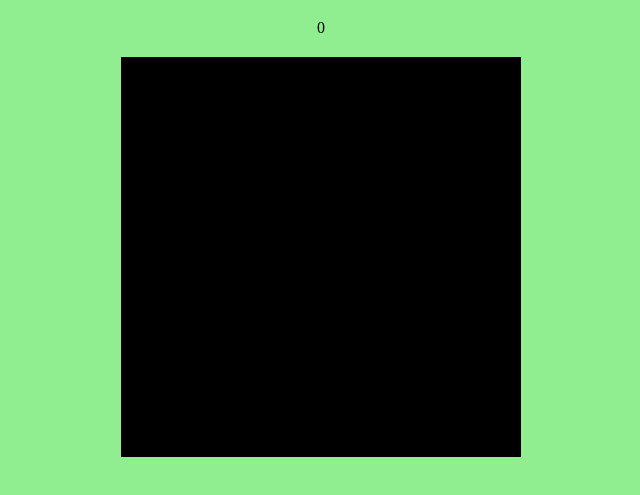
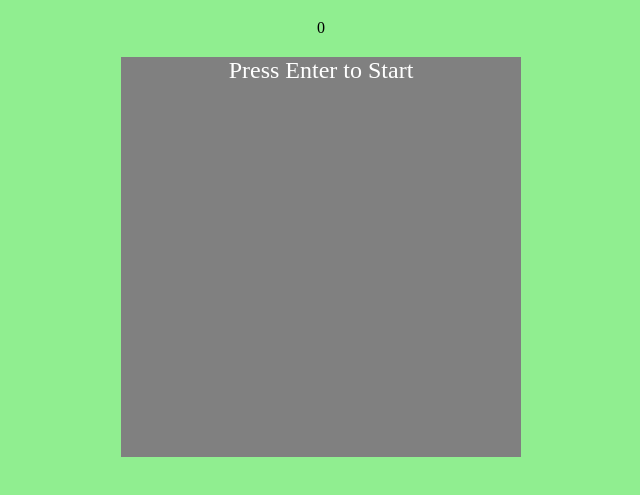
Before and after one commit to equattro-4/snake-game, a plain HTML site: page index.html in a window 1280 px wide. Shown: the part 61-556 px from the top of the page, without its empty margins (319-959 px from the left). Drawn offline with Linux system fonts and the light colour scheme.

Commit message:
Peter - change to prompt for enter to start

```diff
--- a/index.html
+++ b/index.html
@@ -5,13 +5,15 @@
 </head>
 <body>
     <h1>Eli Q's Pet Snake</h1>
+    <!--Running score-->
     <div id="score">0</div>
 
-    <!--Box prompting user to press 'Enter' to start-->
-    <div id="enter-container">
-    </div>
+    <!--Game board-->
+    <div id="game-board"></div>
 
-    <div id="game-board"></div>
+    <!--User prompt to press enter to start-->
+    <div id="prompt">Press Enter to Start</div>
+
     <script src="snake.js"></script>
 </body>
 </html>
--- a/snake.js
+++ b/snake.js
@@ -1,9 +1,13 @@
 const board = document.getElementById('game-board');
 const scoreDisplay = document.getElementById('score');
+const prompt = document.getElementById('prompt');
 let score = 0;
 let snake = [{ x: 5, y: 5 }];
 let direction = { x: 0, y: 0 };
 let food = { x: Math.floor(Math.random() * 10), y: Math.floor(Math.random() * 10) };
+
+// Show initial prompt
+prompt.style.display = 'block';
 
 //start my game
 const startGame = () => {
@@ -13,6 +17,7 @@ const startGame = () => {
     snake = [{ x: 5, y: 5 }];
     placeFood();
     gameLoop();
+    prompt.style.display = 'none'; // Hide prompt when game starts
 };
 
 // put food in a random new spot
@@ -24,7 +29,10 @@ const placeFood = () => {
 // move  snake and check for game events
 const gameLoop = () => {
     if (checkCollision()) {
-        alert("Game Over!"); //  game over
+        setTimeout(() => {
+            prompt.textContent = 'Game Over! Press Enter to Play Again';
+            prompt.style.display = 'block'; // Show prompt on game over
+        }, 200); // Slight delay to allow display update
         return;
     }
 
--- a/style.css
+++ b/style.css
@@ -30,3 +30,18 @@ body {
 .controls {
     margin: 10px;
 }
+
+#prompt {
+    width: 400px;
+    height: 400px;
+    transform: translate(0%, -105%);
+    background-color: rgba(255, 255, 255, 0.5);
+    margin: 20px auto;
+
+    color: white;
+    font-size: 1.5rem;
+    display: flex;
+    justify-content: center;
+    text-align: center;
+    align-items: center;
+}
```
